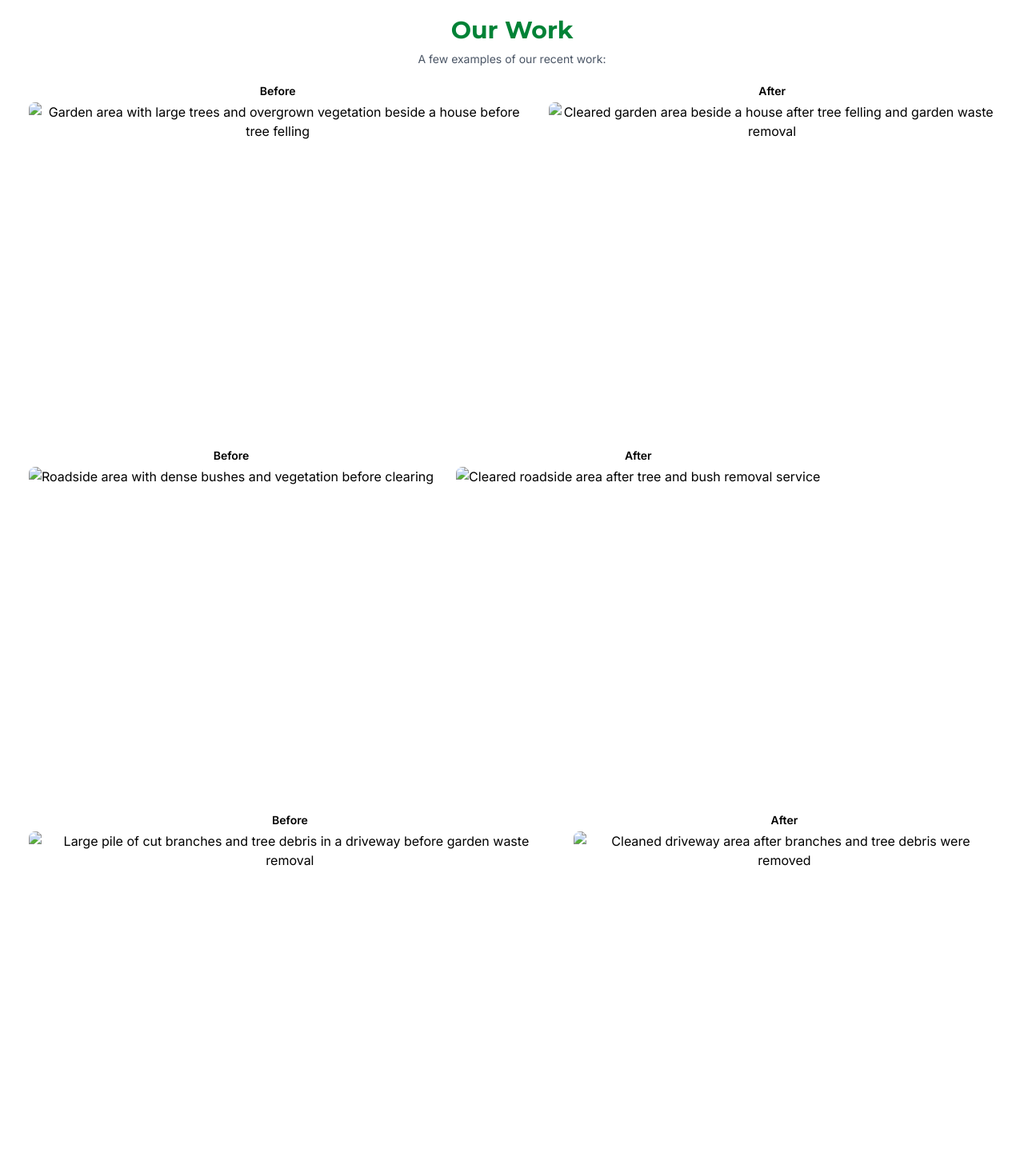
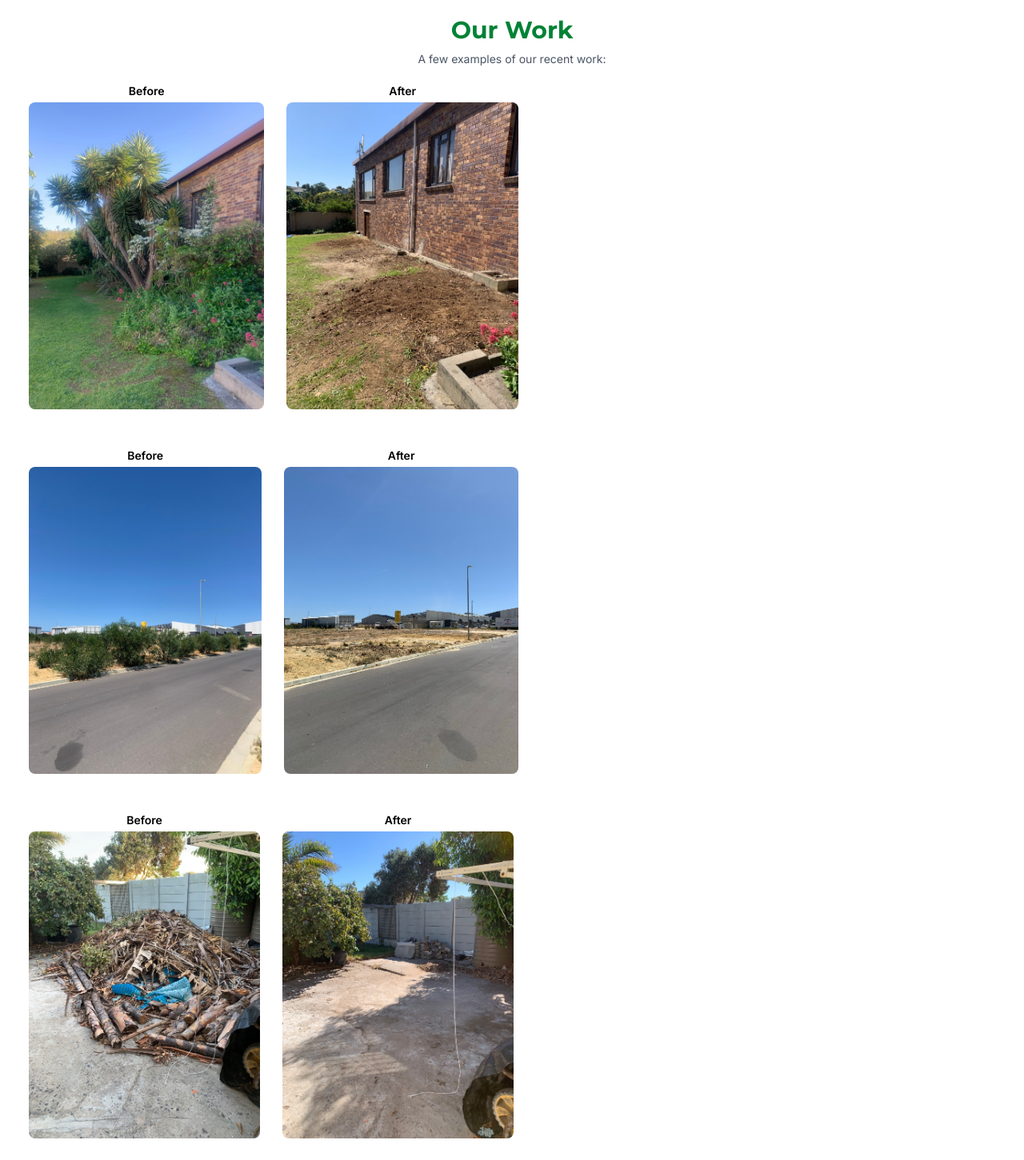
Before and after one commit to ScottHahn1/Scotts-Removals, a website: page index.html in a window 1280 px wide. Shown: the part 1900-3351 px from the top of the page at 80% size. Drawn offline with Linux system fonts and the light colour scheme; the site is published under a folder, as on GitHub Pages, so addresses that start at the root find nothing.

Commit message:
fix: replaced the paths for before/after photos with correct path

```diff
--- a/index.html
+++ b/index.html
@@ -203,7 +203,7 @@
 
                     <img
                         class="rounded-lg h-80 object-cover w-full lg:h-96"
-                        src="/src/assets/images/IMG_E7551.JPG"
+                        src="./src/assets/images/IMG_E7551.JPG"
                         alt="Garden area with large trees and overgrown vegetation beside a house before tree felling"
                     />
                 </div>
@@ -213,7 +213,7 @@
 
                     <img
                         class="rounded-lg h-80 object-cover w-full lg:h-96"
-                        src="/src/assets/images/IMG_E7552.JPG"
+                        src="./src/assets/images/IMG_E7552.JPG"
                         alt="Cleared garden area beside a house after tree felling and garden waste removal"
                     />
                 </div>
@@ -225,7 +225,7 @@
 
                     <img
                         class="rounded-lg h-80 object-cover w-full lg:h-96"
-                        src="/src/assets/images/IMG_E1281.JPG"
+                        src="./src/assets/images/IMG_E1281.JPG"
                         alt="Roadside area with dense bushes and vegetation before clearing"
                     />
                 </div>
@@ -235,7 +235,7 @@
 
                     <img
                         class="rounded-lg h-80 object-cover w-full lg:h-96"
-                        src="/src/assets/images/IMG_E1282.JPG"
+                        src="./src/assets/images/IMG_E1282.JPG"
                         alt="Cleared roadside area after tree and bush removal service"
                     />
                 </div>
@@ -246,7 +246,7 @@
                     <p class="font-semibold text-sm mb-1">Before</p>
                     <img
                         class="rounded-lg h-80 object-cover w-full lg:h-96"
-                        src="/src/assets/images/IMG_E1288.JPG"
+                        src="./src/assets/images/IMG_E1288.JPG"
                         alt="Large pile of cut branches and tree debris in a driveway before garden waste removal"
                     />
                 </div>
@@ -255,7 +255,7 @@
                     <p class="font-semibold text-sm mb-1">After</p>
                     <img
                         class="rounded-lg h-80 object-cover w-full lg:h-96"
-                        src="/src/assets/images/IMG_E1289.JPG"
+                        src="./src/assets/images/IMG_E1289.JPG"
                         alt="Cleaned driveway area after branches and tree debris were removed"
                     />
                 </div>
@@ -267,7 +267,7 @@
 
                     <img
                         class="rounded-lg h-80 object-cover w-full lg:h-96"
-                        src="/src/assets/images/IMG_E7549.JPG"
+                        src="./src/assets/images/IMG_E7549.JPG"
                         alt="Tall palm-like tree and dense plants in a yard before tree felling"
                     />
                 </div>
@@ -277,7 +277,7 @@
 
                     <img
                         class="rounded-lg h-80 object-cover w-full lg:h-96"
-                        src="/src/assets/images/IMG_E7550.JPG"
+                        src="./src/assets/images/IMG_E7550.JPG"
                         alt="Yard cleared after tree felling with the plants and tree removed"
                     />
                 </div>
```
